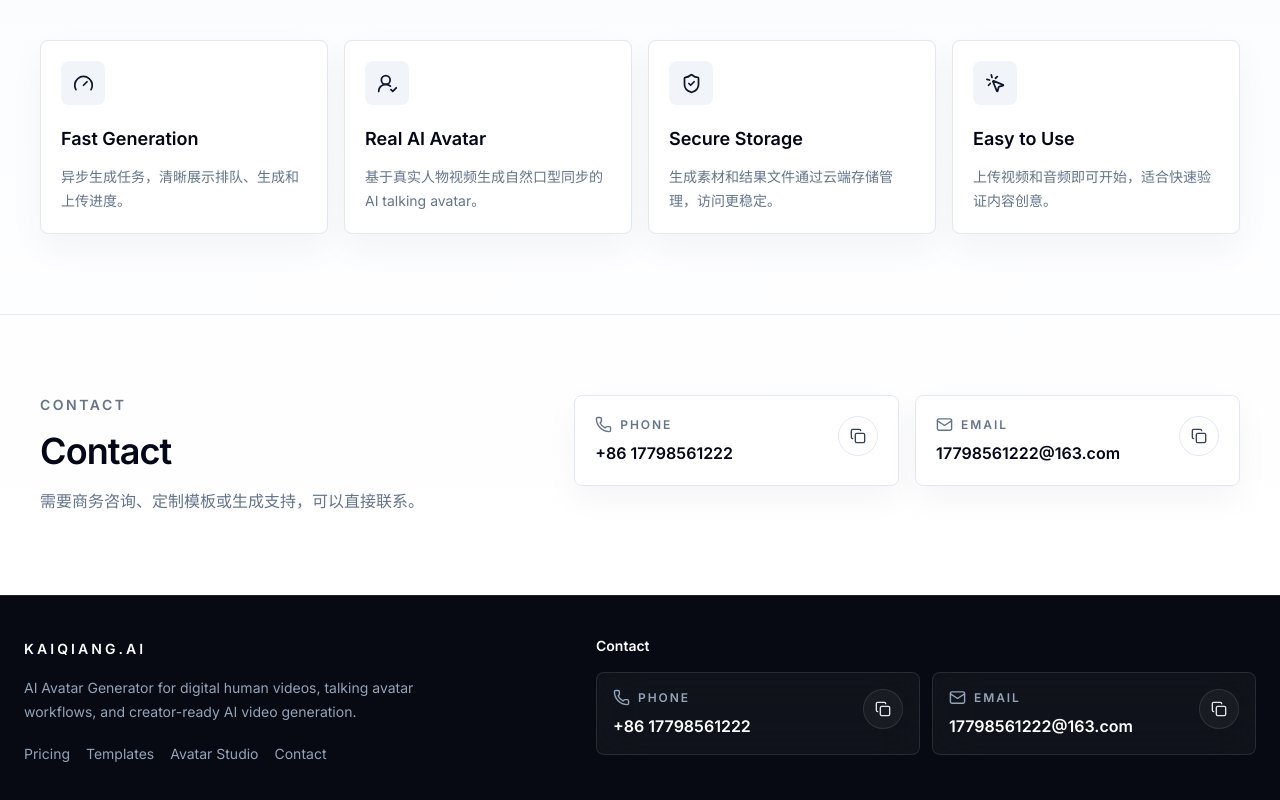
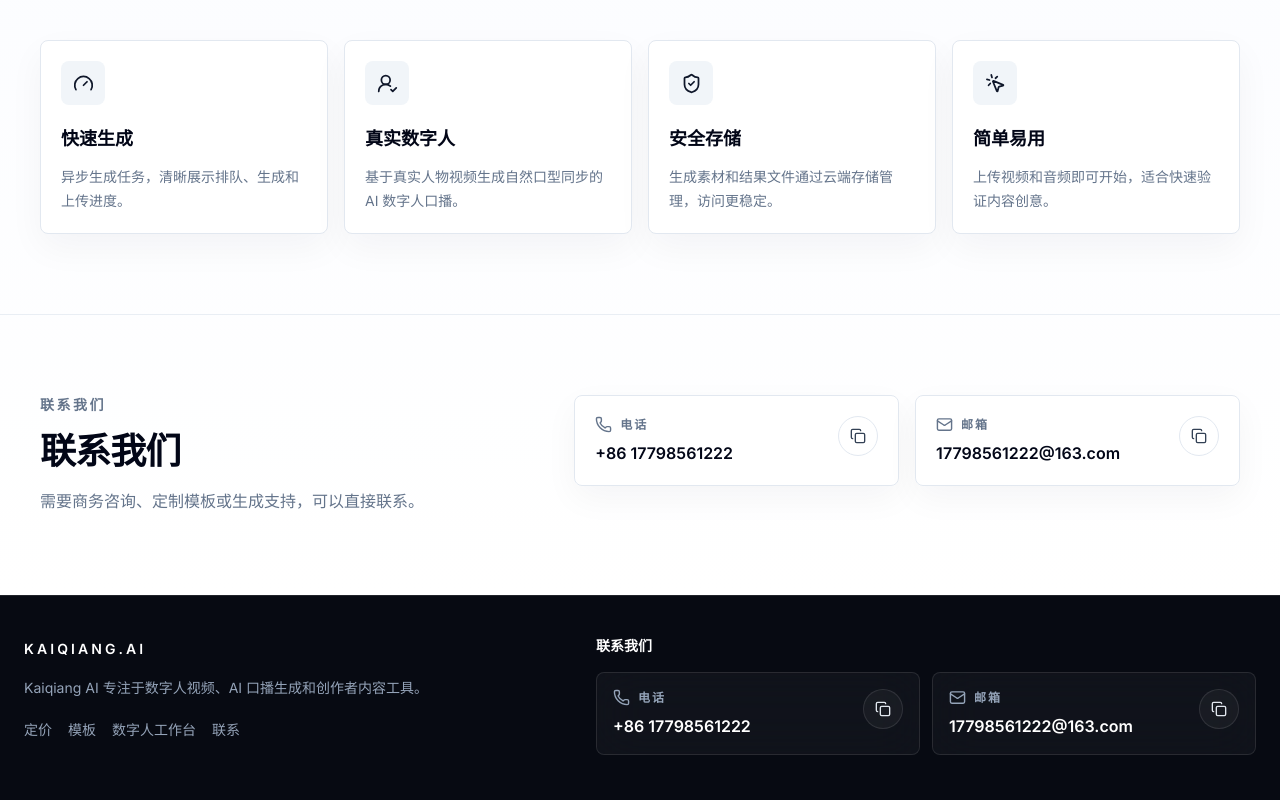
Before and after one commit to gegu702-maker/kaiqiang-ai, a Next.js app in the folder apps/web/: page / in a window 1280 px wide. Shown: the part 1279-2079 px from the top of the page. Built offline with nearby package versions, Linux system fonts and the light colour scheme; no server answers.

Commit message:
Fix bilingual contact copy

```diff
--- a/apps/web/app/pricing/page.tsx
+++ b/apps/web/app/pricing/page.tsx
@@ -1,8 +1,8 @@
 import { CheckCircle2 } from "lucide-react";
 import Link from "next/link";
 
-import { ContactActions } from "@/components/ContactActions";
 import { PlanCheckoutButton } from "@/components/PlanCheckoutButton";
+import { PricingContactSection } from "@/components/PricingContactSection";
 
 const plans = [
   {
@@ -74,18 +74,7 @@ export default function PricingPage() {
         支付系统即将开放：当前没有支付密钥时，升级按钮会创建 pending 订单并提示稍后开放；未来配置 provider 密钥后，可跳转托管 checkout。
       </div>
 
-      <section className="mt-6 rounded-lg border border-white/10 bg-panel/70 p-5 shadow-glow">
-        <div className="grid gap-5 lg:grid-cols-[0.78fr_1.22fr] lg:items-center">
-          <div>
-            <p className="text-sm font-medium text-cyan">Contact</p>
-            <h2 className="mt-2 text-2xl font-semibold text-white">需要定制套餐或商务支持？</h2>
-            <p className="mt-2 text-sm leading-6 text-slate-400">
-              如需团队额度、定制模板或上线前咨询，可以直接联系。
-            </p>
-          </div>
-          <ContactActions tone="dark" compact embedded />
-        </div>
-      </section>
+      <PricingContactSection />
     </main>
   );
 }
--- a/apps/web/components/ContactActions.tsx
+++ b/apps/web/components/ContactActions.tsx
@@ -4,12 +4,31 @@ import { Check, Copy, Mail, Phone } from "lucide-react";
 import type { ReactNode } from "react";
 import { useState } from "react";
 
+import { useLanguage } from "@/components/LanguageProvider";
+
 const phone = "+86 17798561222";
 const email = "17798561222@163.com";
 
 type Tone = "light" | "dark";
 
+const copy = {
+  zh: {
+    phone: "电话",
+    email: "邮箱",
+    copyPhone: "复制电话",
+    copyEmail: "复制邮箱",
+  },
+  en: {
+    phone: "Phone",
+    email: "Email",
+    copyPhone: "Copy Phone",
+    copyEmail: "Copy Email",
+  },
+};
+
 export function ContactActions({ tone = "light", compact = false, embedded = false }: { tone?: Tone; compact?: boolean; embedded?: boolean }) {
+  const { locale } = useLanguage();
+  const current = copy[locale];
   const [copied, setCopied] = useState<"phone" | "email" | null>(null);
   const isDark = tone === "dark";
 
@@ -38,7 +57,7 @@ export function ContactActions({ tone = "light", compact = false, embedded = fal
     <div className={wrapperClass}>
       <ContactItem
         icon={<Phone size={17} />}
-        label="Phone"
+        label={current.phone}
         value={phone}
         href={`tel:${phone.replace(/\s/g, "")}`}
         copied={copied === "phone"}
@@ -49,10 +68,11 @@ export function ContactActions({ tone = "light", compact = false, embedded = fal
         buttonClass={buttonClass}
         compact={compact}
         embedded={embedded}
+        copyLabel={current.copyPhone}
       />
       <ContactItem
         icon={<Mail size={17} />}
-        label="Email"
+        label={current.email}
         value={email}
         href={`mailto:${email}`}
         copied={copied === "email"}
@@ -63,6 +83,7 @@ export function ContactActions({ tone = "light", compact = false, embedded = fal
         buttonClass={buttonClass}
         compact={compact}
         embedded={embedded}
+        copyLabel={current.copyEmail}
       />
     </div>
   );
@@ -81,6 +102,7 @@ function ContactItem({
   buttonClass,
   compact,
   embedded,
+  copyLabel,
 }: {
   icon: ReactNode;
   label: string;
@@ -94,6 +116,7 @@ function ContactItem({
   buttonClass: string;
   compact: boolean;
   embedded: boolean;
+  copyLabel: string;
 }) {
   return (
     <div className={embedded ? `${compact ? "py-3 sm:px-4 sm:first:pl-0 sm:last:pr-0" : "py-4 sm:px-5 sm:first:pl-0 sm:last:pr-0"}` : `rounded-lg border ${cardClass} ${compact ? "p-4" : "p-5"} backdrop-blur-xl`}>
@@ -111,8 +134,8 @@ function ContactItem({
           type="button"
           onClick={onCopy}
           className={`inline-flex size-10 shrink-0 items-center justify-center rounded-full border transition ${buttonClass}`}
-          aria-label={`Copy ${label}`}
-          title={`Copy ${label}`}
+          aria-label={copyLabel}
+          title={copyLabel}
         >
           {copied ? <Check size={16} /> : <Copy size={16} />}
         </button>
--- a/apps/web/components/LandingPage.tsx
+++ b/apps/web/components/LandingPage.tsx
@@ -17,9 +17,9 @@ const copy = {
     start: "立即开始",
     examples: "查看示例",
     badge: "AI 数字人口播视频创作平台",
-    whyTitle: "Why Kaiqiang AI",
+    whyTitle: "为什么选择 Kaiqiang AI",
     whySubtitle: "围绕真实数字人口播生成流程打造，减少学习成本，让创作者更快得到可用成片。",
-    contactTitle: "Contact",
+    contactTitle: "联系我们",
     contactSubtitle: "需要商务咨询、定制模板或生成支持，可以直接联系。",
     cards: [
       ["AI 数字人口播", "真实数字人口播视频", "一键生成"],
@@ -28,10 +28,10 @@ const copy = {
       ["高效创作", "简单高效的创作流程", "节省时间成本"],
     ],
     trust: [
-      ["Fast Generation", "异步生成任务，清晰展示排队、生成和上传进度。"],
-      ["Real AI Avatar", "基于真实人物视频生成自然口型同步的 AI talking avatar。"],
-      ["Secure Storage", "生成素材和结果文件通过云端存储管理，访问更稳定。"],
-      ["Easy to Use", "上传视频和音频即可开始，适合快速验证内容创意。"],
+      ["快速生成", "异步生成任务，清晰展示排队、生成和上传进度。"],
+      ["真实数字人", "基于真实人物视频生成自然口型同步的 AI 数字人口播。"],
+      ["安全存储", "生成素材和结果文件通过云端存储管理，访问更稳定。"],
+      ["简单易用", "上传视频和音频即可开始，适合快速验证内容创意。"],
     ],
   },
   en: {
--- /dev/null
+++ b/apps/web/components/PricingContactSection.tsx
@@ -0,0 +1,35 @@
+"use client";
+
+import { ContactActions } from "@/components/ContactActions";
+import { useLanguage } from "@/components/LanguageProvider";
+
+const copy = {
+  zh: {
+    label: "联系我们",
+    title: "需要定制套餐或商务支持？",
+    body: "如需团队额度、定制模板或上线前咨询，可以直接联系。",
+  },
+  en: {
+    label: "Contact",
+    title: "Need a custom plan or business support?",
+    body: "Reach out for team credits, custom templates, or pre-launch questions.",
+  },
+};
+
+export function PricingContactSection() {
+  const { locale } = useLanguage();
+  const current = copy[locale];
+
+  return (
+    <section className="mt-6 rounded-lg border border-white/10 bg-panel/70 p-5 shadow-glow">
+      <div className="grid gap-5 lg:grid-cols-[0.78fr_1.22fr] lg:items-center">
+        <div>
+          <p className="text-sm font-medium text-cyan">{current.label}</p>
+          <h2 className="mt-2 text-2xl font-semibold text-white">{current.title}</h2>
+          <p className="mt-2 text-sm leading-6 text-slate-400">{current.body}</p>
+        </div>
+        <ContactActions tone="dark" compact embedded />
+      </div>
+    </section>
+  );
+}
--- a/apps/web/components/SiteFooter.tsx
+++ b/apps/web/components/SiteFooter.tsx
@@ -1,8 +1,33 @@
+"use client";
+
 import Link from "next/link";
 
 import { ContactActions } from "@/components/ContactActions";
+import { useLanguage } from "@/components/LanguageProvider";
+
+const copy = {
+  zh: {
+    description: "Kaiqiang AI 专注于数字人视频、AI 口播生成和创作者内容工具。",
+    pricing: "定价",
+    templates: "模板",
+    avatarStudio: "数字人工作台",
+    contact: "联系",
+    contactTitle: "联系我们",
+  },
+  en: {
+    description: "AI Avatar Generator for digital human videos, talking avatar workflows, and creator-ready AI video generation.",
+    pricing: "Pricing",
+    templates: "Templates",
+    avatarStudio: "Avatar Studio",
+    contact: "Contact",
+    contactTitle: "Contact",
+  },
+};
 
 export function SiteFooter() {
+  const { locale } = useLanguage();
+  const current = copy[locale];
+
   return (
     <footer className="border-t border-white/10 bg-ink px-4 py-10 text-slate-300 sm:px-6">
       <div className="mx-auto grid max-w-[1280px] gap-8 lg:grid-cols-[0.9fr_1.1fr] lg:items-start">
@@ -11,25 +36,25 @@ export function SiteFooter() {
             KAIQIANG.AI
           </Link>
           <p className="mt-4 max-w-md text-sm leading-6 text-slate-400">
-            AI Avatar Generator for digital human videos, talking avatar workflows, and creator-ready AI video generation.
+            {current.description}
           </p>
           <div className="mt-5 flex flex-wrap gap-4 text-sm text-slate-400">
             <Link className="hover:text-white" href="/pricing">
-              Pricing
+              {current.pricing}
             </Link>
             <Link className="hover:text-white" href="/studio/templates">
-              Templates
+              {current.templates}
             </Link>
             <Link className="hover:text-white" href="/studio/avatar">
-              Avatar Studio
+              {current.avatarStudio}
             </Link>
             <Link className="hover:text-white" href="/#contact">
-              Contact
+              {current.contact}
             </Link>
           </div>
         </div>
         <div>
-          <h2 className="text-sm font-semibold text-white">Contact</h2>
+          <h2 className="text-sm font-semibold text-white">{current.contactTitle}</h2>
           <div className="mt-4">
             <ContactActions tone="dark" compact />
           </div>
```
